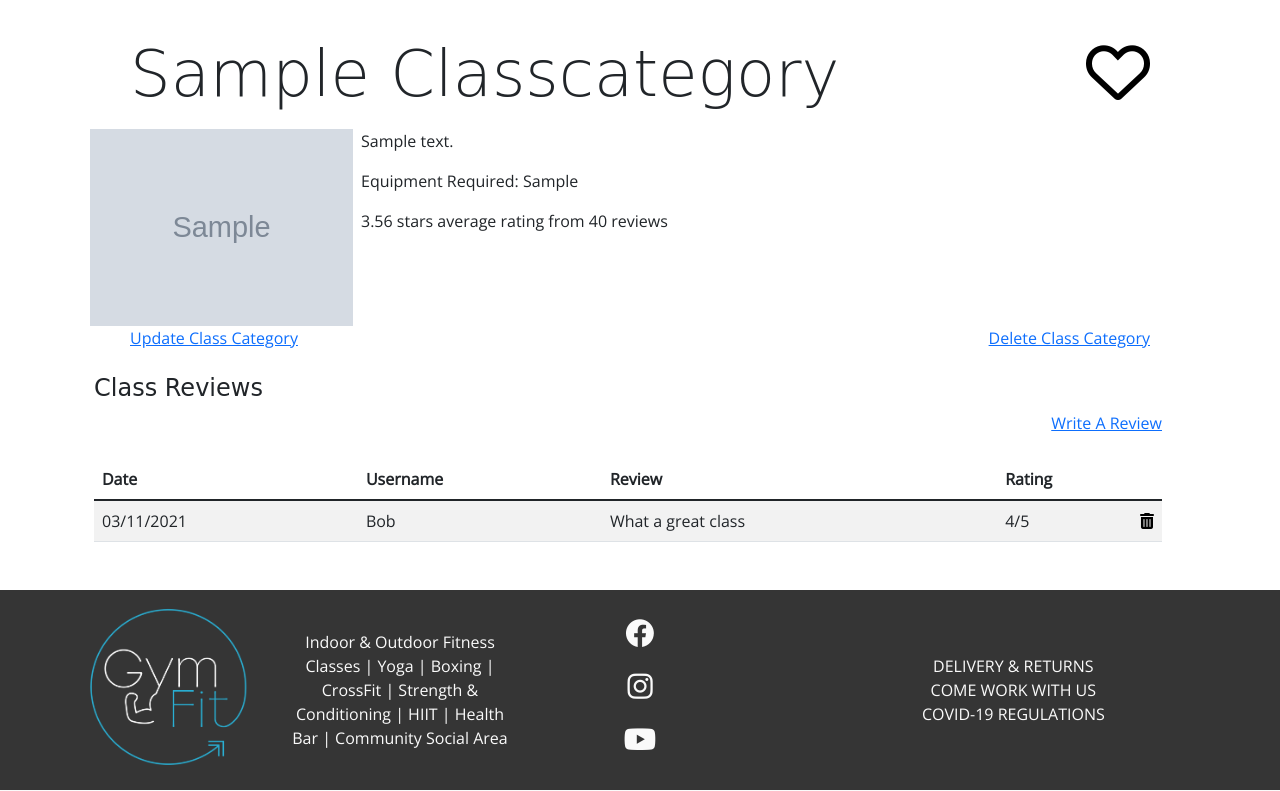
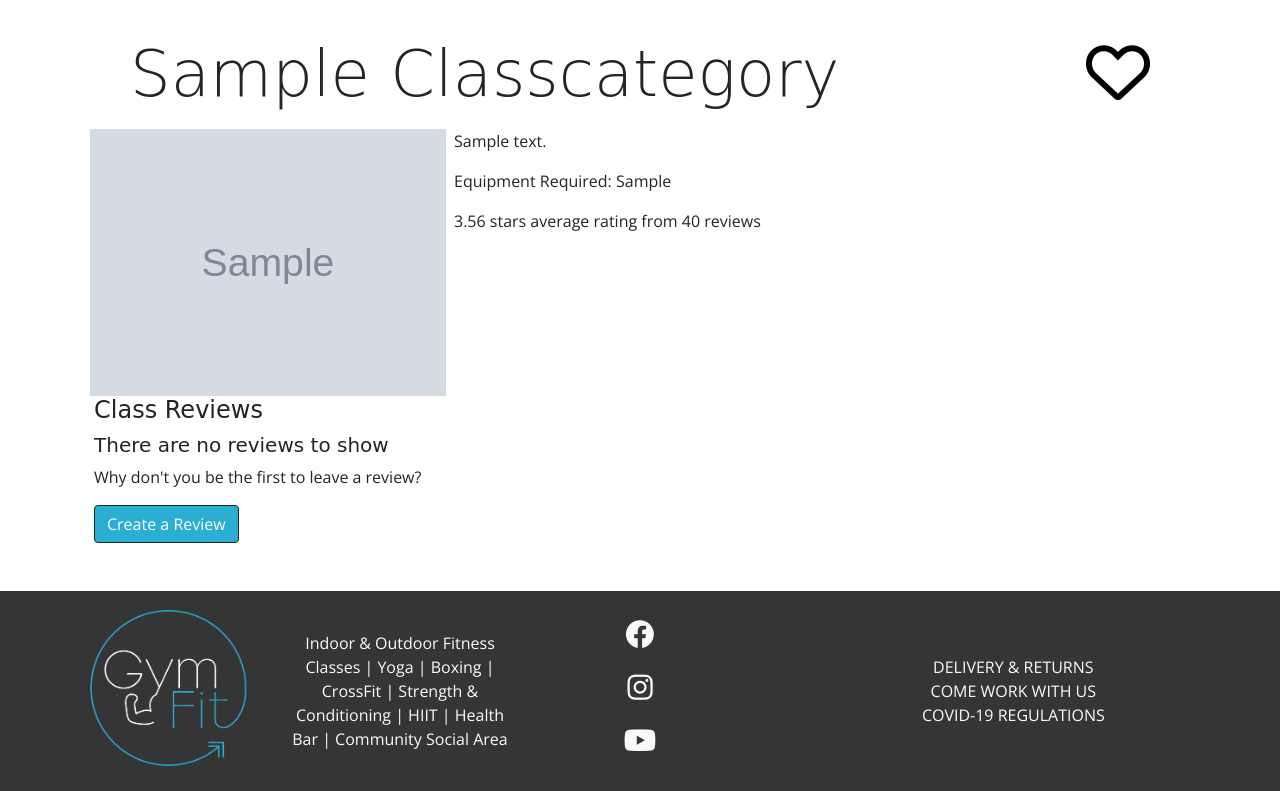
Before and after one commit to nlenno1/gym-fit-MS4, a Django app: a page that uses classes/templates/classes/class_category_details.html in a window 1280 px wide. Shown: the part 152-943 px from the top of the page. Run offline with Django 4.2, Linux system fonts and the light colour scheme; tables that the repository leaves empty hold one stand-in row (values such as "Sample post"); grey boxes marked "Sample" are stand-in pictures; some libraries are stand-ins or nearby versions; some web fonts are replaced.

Commit message:
feat: add POST to add_class_category and add_single_class, styled our_classes display and added image handler into our_classes template

```diff
--- a/classes/models.py
+++ b/classes/models.py
@@ -1,4 +1,6 @@
-# from datetime import datetime
+import uuid
+from datetime import date, datetime, timedelta
+
 from django.db import models
 from django.contrib.auth.models import User
 
@@ -45,7 +47,7 @@ class SingleExerciseClass(models.Model):
     start_time = models.TimeField(auto_now=False, auto_now_add=False)
     end_time = models.TimeField(auto_now=False, auto_now_add=False)
     duration = models.PositiveSmallIntegerField(
-               validators=[MaxValueValidator(120)], null=True, blank=True)  # Calculated in function below
+               validators=[MaxValueValidator(120)], null=True, blank=True)
     location = models.CharField(max_length=100)
     instructor = models.CharField(max_length=100)  # Will become ForeignKey
     # instructor = models.ForeignKey(Instructor, on_delete=models.CASCADE)
@@ -68,9 +70,12 @@ class SingleExerciseClass(models.Model):
                        validators=[MaxValueValidator(150)],
                        null=True, blank=True)
 
-    # def __init__(self):
-    #     models.Model.__init__(self)
-    #     self.remaining_spaces = self.max_capacity
+    def __init__(self, *args, **kwargs):
+        """ Set remaining spaces variable """
+        super().__init__(*args, **kwargs)
+        self.remaining_spaces = self.max_capacity
+    #     if self.duration:
+    #         self.duration = datetime.combine(date.today(), self.end_time) - datetime.combine(date.today(),self.start_time)
 
     def _generate_class_id_number(self):
         """ Generate a random, unique order number using UUID """
--- a/classes/templates/classes/add_class_category.html
+++ b/classes/templates/classes/add_class_category.html
@@ -20,7 +20,7 @@
         <h2 class="text-center text-md-start ps-md-5 mb-5">Fill out the form below to add a Class Category</h2>
         <div class="row">
             <div class="col-12 col-md-6 offset-md-3">
-                <form action="{% url 'add_single_exercise_class' %}" method="POST" enctype="multipart/form-data">
+                <form action="{% url 'add_class_category' %}" method="POST" enctype="multipart/form-data">
                     {% csrf_token %}
                     {{ form | crispy }}
                     <div class="text-center my-5">
--- a/classes/templates/classes/class_category_details.html
+++ b/classes/templates/classes/class_category_details.html
@@ -27,28 +27,37 @@
             </button>
         </h1>
         <div class="row g-0">
-            <div class="col-12 col-lg-3 text-center">
-                <img class="mx-auto px-md-2" id="single-category-image" src="{{ category.image_url }}" alt="Image of a {{ category.friendly_name }} class">
+            <div class="col-12 col-lg-4 text-center">
+                {% if category.image_url %}
+                    <img class="w-100 mx-auto px-md-2" src="{{ category.image_url }}" alt="Image of {{ category.friendly_name }}">
+                {% elif category.image %}
+                    <img class="w-100 mx-auto px-md-2" src="{{MEDIA_URL}}{{ category.image }}" alt="Image of {{ category.friendly_name }}">
+                {% else %}
+                    <img class="w-100 mx-auto px-md-2" src="{{MEDIA_URL}}no-image.jpg" alt="Image of {{ category.friendly_name }}">
+                {% endif %}
             </div>
-            <div class="col-12 col-lg-9 text-center text-md-start">
+            <div class="col-12 col-lg-8 text-center text-md-start">
                 <p>{{ category.description }}</p>
                 <p>Equipment Required: {{ category.equipment_required }}</p>
                 <p>3.56 stars average rating from 40 reviews</p>
             </div>
-            <div class="row g-0 pb-4 px-md-5">
+            {% if user.is_superuser %}
+                <div class="row g-0 pt-4 px-md-5">
                     <div class="col-12 col-md-6 text-center text-md-start">
-                    <a href="#">Update Class Category</a>
+                        <a class="mb-4 btn btn-dark" href="#">Update Class Category</a>
                     </div>
                     <div class="col-12 col-md-6 text-center text-md-end">
-                    <a href="#">Delete Class Category</a>
+                        <a class="mb-4 btn btn-danger" href="#">Delete Class Category</a>
                     </div>
                 </div>
+            {% endif %}
             <div class="row">
                 <div class="col-12 col-md-6">
                     <h4>Class Reviews</h4>
                 </div>
+                {% if reviews|length > 0 %}
                 <div class="col-t12-col-md-6">
-                    <a href="#" class="float-end">Write A Review</a>
+                    <a href="#" class="float-end btn btn-dark blue-button">Write A Review</a>
                 </div>
                     <div class="col-12">
                         <table class="table table-striped mt-4 mb-5">
@@ -65,23 +74,35 @@
                             </tr>
                             </thead>
                             <tbody>
+                                {% for review in reviews %}
                                     <tr>
                                         <td scope="row" class="d-none d-md-table-cell">03/11/2021</th>
                                         <td class="d-none d-md-table-cell">Bob</td>
                                         <td>What a great class</td>
                                         <td>4/5
+                                            {% if review.user_id == user.id %}
                                                 <button type="button" class="float-end" data-bs-container="body" data-bs-trigger="hover focus"
                                                     data-bs-toggle="popover" data-bs-placement="bottom" data-bs-content="Delete Your Review">
                                                     <a href="#">
                                                         <i class="fa-solid fa-trash-can"></i>
                                                     </a>
                                                 </button>
+                                            {% endif %}
                                         </td>
                                     </tr>
+                                    {% endfor %}
                                 </tbody>
                             </table>
                         </div>
                     </div>
+                {% else %}
+                    <div class="col-12 mb-5 text-center text-md-start">
+                        <h5>There are no reviews to show</h5>
+                        <p>Why don't you be the first to leave a review?</p>
+                        <a href="#" class="btn btn-dark blue-button">Create a Review</a>
+                    </div>
+                {% endif %}
+            </div>
         </div>
     </section>
 {% endblock %}
--- a/classes/views.py
+++ b/classes/views.py
@@ -1,6 +1,6 @@
 from datetime import datetime, timedelta
 
-from django.shortcuts import render
+from django.shortcuts import render, redirect, reverse
 from django.shortcuts import get_object_or_404
 from django.core.mail import send_mail
 from django.template.loader import render_to_string
@@ -12,6 +12,7 @@ from django.contrib.auth.decorators import login_required
 from profiles.models import UserProfile
 from .models import ClassCategory, SingleExerciseClass
 from .forms import ClassCategoryForm, SingleExerciseClassForm
+
 
 
 def send_class_cancellation_email(class_id):
@@ -185,19 +186,18 @@ def add_single_exercise_class(request):
         messages.error(request, "Sorry, only Admin allowed")
         return redirect(reverse('home'))
 
-    # if request.method == "POST":
-    #     form = ClassAccessPackageForm(request.POST, request.FILES)
-    #     if form.is_valid():
-    #         # Set any new values
-    #         form.save()
-    #         messages.success(request, "Successfully Created A \
-    #                          Class Access Package")
-    #         return redirect(reverse('view_class_access_packages'))
-    #     else:
-    #         messages.error(request, "Failed to create the Class Access Package\
-    #                        . Please ensure the form is valid")
-    # else:
-    form = SingleExerciseClassForm()
+    if request.method == "POST":
+        form = SingleExerciseClassForm(request.POST)
+        if form.is_valid():
+            form.save()
+            messages.success(request, "Successfully Created An \
+                             Exercise Class")
+            return redirect(reverse('add_single_exercise_class'))
+        else:
+            messages.error(request, "Failed to create the Exercise Class\
+                           . Please ensure the form is valid")
+    else:
+        form = SingleExerciseClassForm()
 
     context = {
         'form': form,
@@ -217,19 +217,18 @@ def add_class_category(request):
         messages.error(request, "Sorry, only Admin allowed")
         return redirect(reverse('home'))
 
-    # if request.method == "POST":
-    #     form = ClassAccessPackageForm(request.POST, request.FILES)
-    #     if form.is_valid():
-    #         # Set any new values
-    #         form.save()
-    #         messages.success(request, "Successfully Created A \
-    #                          Class Access Package")
-    #         return redirect(reverse('view_class_access_packages'))
-    #     else:
-    #         messages.error(request, "Failed to create the Class Access Package\
-    #                        . Please ensure the form is valid")
-    # else:
-    form = ClassCategoryForm()
+    if request.method == "POST":
+        form = ClassCategoryForm(request.POST, request.FILES)
+        if form.is_valid():
+            form.save()
+            messages.success(request, "Successfully Created A \
+                             Class Category")
+            return redirect(reverse('view_class_categories'))
+        else:
+            messages.error(request, "Failed to create the Class Category\
+                           . Please ensure the form is valid")
+    else:
+        form = ClassCategoryForm()
 
     context = {
         'form': form,
--- a/profiles/forms.py
+++ b/profiles/forms.py
@@ -10,6 +10,12 @@ from .models import UserProfile
 class DateInput(forms.DateInput):
     """Add date picker widget to date field """
     input_type = 'date'
+
+
+class TimePickerInput(forms.TimeInput):
+    """Add time picker widget to time field """
+    input_type = 'time'
+
 
 
 class UserForm(forms.ModelForm):
--- a/profiles/templates/profiles/profile.html
+++ b/profiles/templates/profiles/profile.html
@@ -250,7 +250,7 @@
                     <section id="admin-functions" class="mx-md-5 mb-5 mb-5">
                         <ul class="nav nav-pills nav-justified">
                             <li class="nav-item">
-                                <a href="#" class="nav-link">Add A Class Catergory</a>
+                                <a href="{% url 'add_class_category' %}" class="nav-link">Add A Class Catergory</a>
                             </li>
                             <li class="nav-item">
                                 <a href="{% url 'add_single_exercise_class' %}" class="nav-link">Schedule A Class</a>
```
Also changed, not shown: classes/forms.py (+8 -3 lines), classes/templates/classes/our_classes.html (+8 -2 lines), media/reformer-class-icon.jpg (added). Lines whose indentation alone changed are shown as unchanged.
